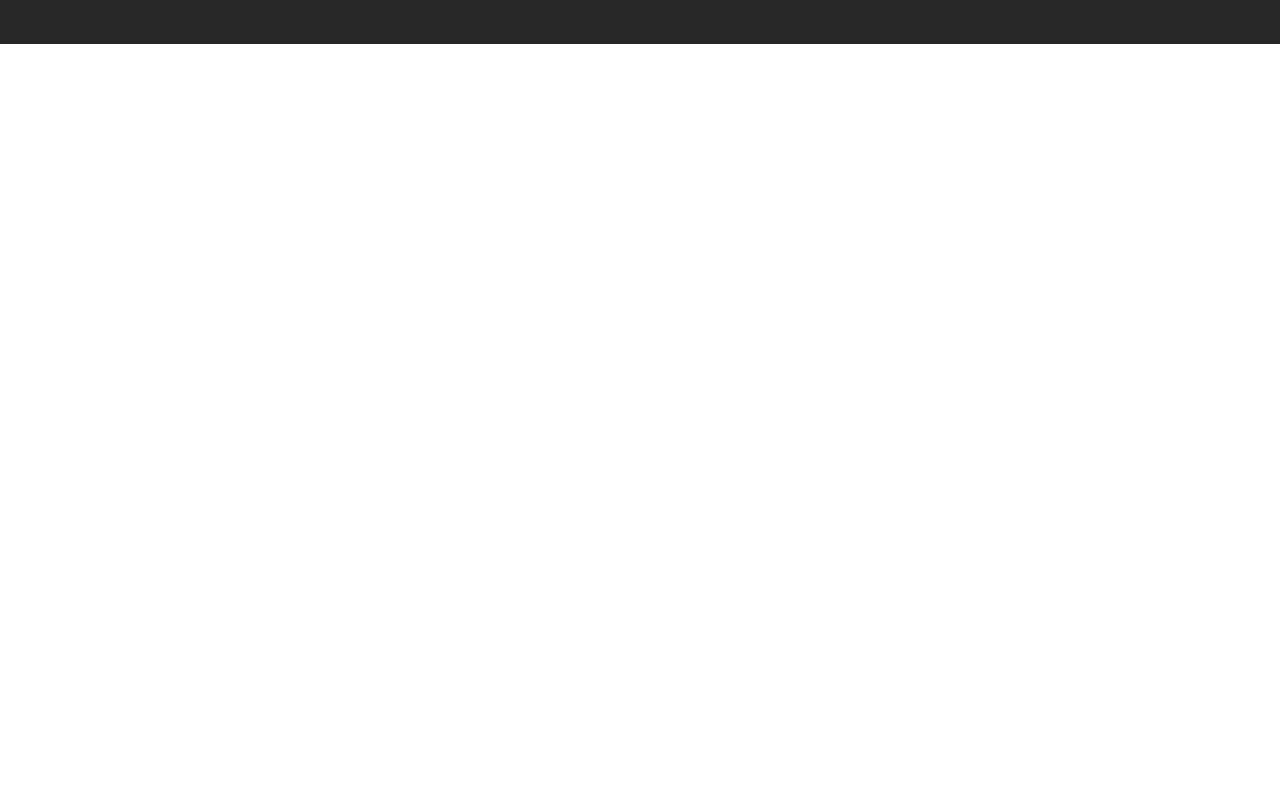
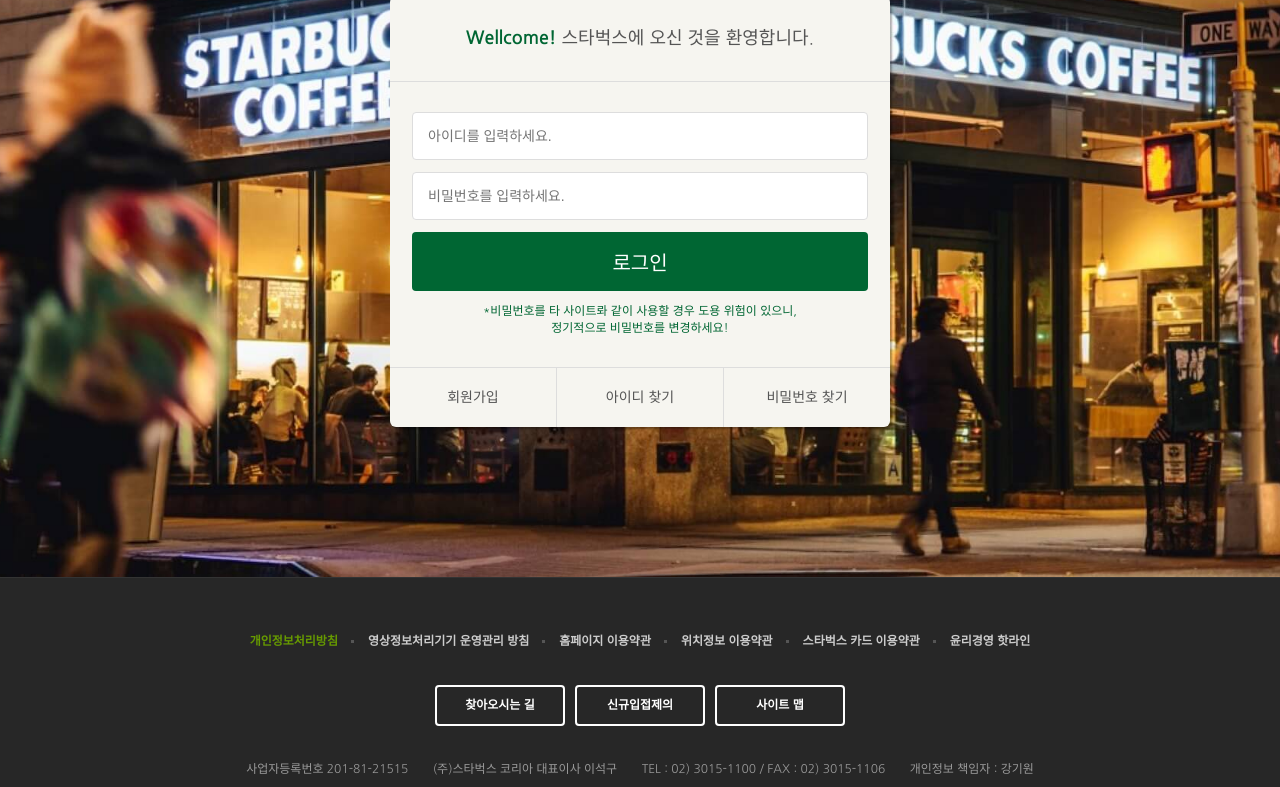
Before and after one commit to K-Boyeon/starbucks, a plain HTML site: page signin/index.html in a window 1280 px wide. Shown: the part 290-1077 px from the top of the page. Before the commit the page ends 800 px from the top, so only its background shows below. Drawn offline with nearby package versions, Linux system fonts and the light colour scheme.

Commit message:
로그인 페이지 완성

```diff
--- /dev/null
+++ b/css/signin.css
@@ -0,0 +1,76 @@
+.signin{
+    margin-top: 120px;
+    padding: 100px 0 150px;
+    background: url("../images/signin_bg.jpg") no-repeat center;
+    background-attachment: fixed;
+    background-size: cover;
+}
+.signin h1{
+    color: #fff;
+    font-weight: 700;
+    font-size: 30px;
+    text-align: center;
+    margin-bottom: 24px;
+}
+.signin__card{
+    width: 500px;
+    margin: 0 auto;
+    border-radius: 6px;
+    background: #f6f5f0;
+    box-shadow: 2px 2px 2px rgba(0,0,0,0.3);
+    color: #555;
+}
+.signin__card h2{
+    padding: 30px;
+    font-size: 18px;
+    text-align: center;
+    border-bottom: 1px solid #ddd;
+}
+.signin__card h2 strong{
+    font-weight: 700;
+    color: #006633;
+}
+.signin__card form{
+    padding: 30px 22px;
+}
+.signin__card form input{
+    width: 100%;
+    margin-bottom: 12px;
+    padding: 15px;
+    border: 1px solid #ddd;
+    border-radius: 4px;
+    outline: none;
+    box-sizing: border-box;
+    font-size: 14px;
+}
+.signin__card form [type="submit"]{
+    background: #006633;
+    border: none;
+    color: #fff;
+    font-size: 20px;
+    cursor: pointer;
+}
+.signin__card form p{
+    font-size: 12px;
+    color: #006633;
+    text-align: center;
+}
+.signin__card .actions{
+    display: flex;
+    border-top: 1px solid #ddd;
+}
+.signin__card .actions a{
+    flex-grow: 1;
+    flex-basis: 0;
+    text-align: center;
+    padding: 20px;
+    color: #555;
+    font-size: 14px;
+    border-right: 1px solid #ddd;
+}
+.signin__card .actions a:last-child{
+    border-right: none;
+}
+.signin__card .actions a:hover{
+    text-decoration: underline;
+}
--- a/js/common.js
+++ b/js/common.js
@@ -0,0 +1,18 @@
+var searchEl = document.querySelector(".search");
+var searchInputEl = searchEl.querySelector("input");
+searchEl.addEventListener("click",function(){
+    searchInputEl.focus();
+});
+
+searchInputEl.addEventListener("focus",function(){
+    searchEl.classList.add("focused");
+    searchInputEl.setAttribute("placeholder","통합검색");
+});
+searchInputEl.addEventListener("blur",function(){
+    searchEl.classList.remove("focused");
+    searchInputEl.setAttribute("placeholder","");
+});
+
+
+var thisYear = document.querySelector(".this-year");
+thisYear.textContent = new Date().getFullYear(); //2021
--- a/signin/index.html
+++ b/signin/index.html
@@ -26,6 +26,7 @@
     <link href="https://fonts.googleapis.com/css2?family=Nanum+Gothic:wght@400;700&display=swap" rel="stylesheet">
     <link rel="stylesheet" href="https://fonts.googleapis.com/icon?family=Material+Icons">
     <link rel="stylesheet" href="../css/common.css" />
+    <link rel="stylesheet" href="../css/signin.css" />
 
     <script defer src="../js/common.js"></script>
 </head>
@@ -362,7 +363,28 @@
     </header>
 
 
-    <section class="signin"></section>
+    <section class="signin">
+        <h1>로그인</h1>
+        <div class="signin__card">
+            <h2>
+                <strong>Wellcome!</strong> 스타벅스에 오신 것을 환영합니다.
+            </h2>
+            <form>
+                <input type="text" placeholder="아이디를 입력하세요." />
+                <input type="password" placeholder="비밀번호를 입력하세요." />
+                <input type="submit" value="로그인" />
+                <p>
+                    *비밀번호를 타 사이트롸 같이 사용할 경우 도용 위험이 있으니,<br />
+                    정기적으로 비밀번호를 변경하세요!
+                </p>
+            </form>
+            <div class="actions">
+                <a href="javascript:void(0)">회원가입</a>
+                <a href="javascript:void(0)">아이디 찾기</a>
+                <a href="javascript:void(0)">비밀번호 찾기</a>
+            </div>
+        </div>
+    </section>
 
 
     <!-- FOOTER -->
```
Also changed, not shown: js/main.js (+0 -20 lines).
